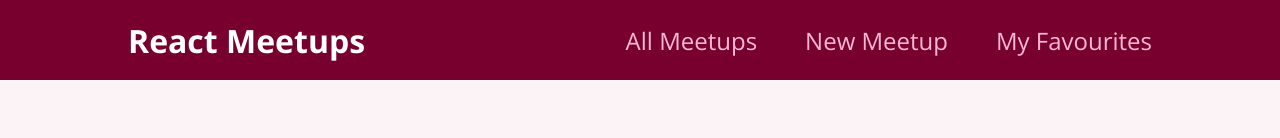
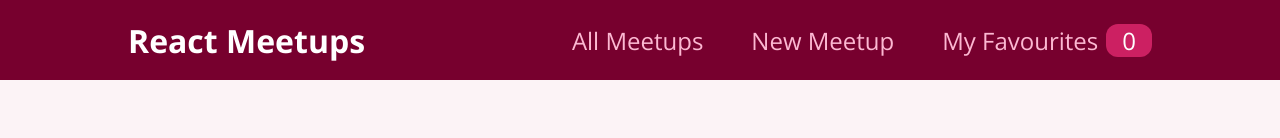
Before and after one commit to benzps01/react_training, a React (Create React App) app: page / in a window 1280 px wide. Shown: the top 138 px of the page. Built offline with nearby package versions, Linux system fonts and the light colour scheme.

Commit message:
added favourites count badge

```diff
--- a/src/components/layout/MainNavigation.js
+++ b/src/components/layout/MainNavigation.js
@@ -1,7 +1,10 @@
+import { useContext } from "react";
 import { Link } from "react-router-dom";
 import classes from "./MainNavigation.module.css";
+import FavouritesContext from "../../store/favourites-context";
 
 function MainNavigation() {
+  const favouritesCtx = useContext(FavouritesContext);
   return (
     <header className={classes.header}>
       <div className={classes.logo}>React Meetups</div>
@@ -14,7 +17,12 @@
             <Link to="/new-meetup">New Meetup</Link>
           </li>
           <li>
-            <Link to="/favourites">My Favourites</Link>
+            <Link to="/favourites">
+              My Favourites
+              <span className={classes.badge}>
+                {favouritesCtx.totalFavourites}
+              </span>
+            </Link>
           </li>
         </ul>
       </nav>
```
